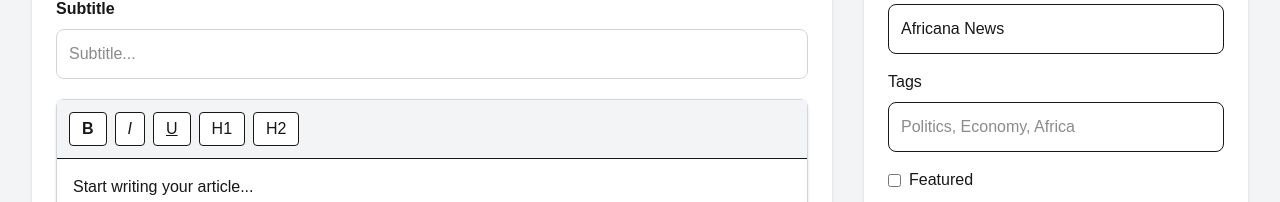
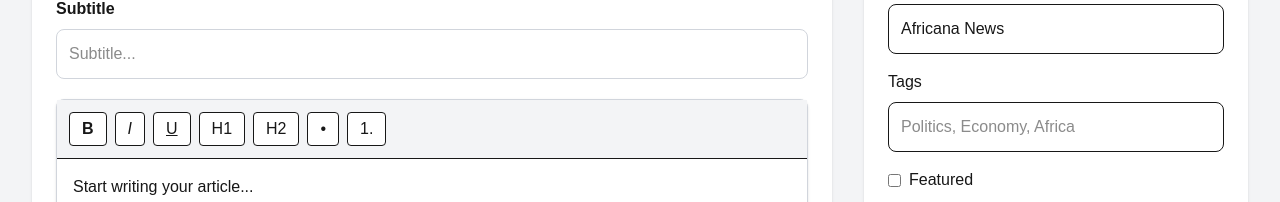
Before and after one commit to tbagbotas/Africana, a Next.js app: page /admin/articles/new in a window 1280 px wide. Shown: the part 221-423 px from the top of the page. Built offline with nearby package versions, Linux system fonts and the light colour scheme.

Commit message:
Added lists and advanced editor toolbar

```diff
--- a/src/components/admin/RichTextEditor.tsx
+++ b/src/components/admin/RichTextEditor.tsx
@@ -98,7 +98,29 @@ export default function RichTextEditor({
         >
           H2
         </button>
+<button
+  type="button"
+  onClick={() => editor.chain().focus().toggleBulletList().run()}
+  className={`rounded px-3 py-1 ${
+    editor.isActive("bulletList")
+      ? "bg-emerald-600 text-white"
+      : "border bg-white"
+  }`}
+>
+  •
+</button>
 
+<button
+  type="button"
+  onClick={() => editor.chain().focus().toggleOrderedList().run()}
+  className={`rounded px-3 py-1 ${
+    editor.isActive("orderedList")
+      ? "bg-emerald-600 text-white"
+      : "border bg-white"
+  }`}
+>
+  1.
+</button>
       </div>
 
       {/* Editor */}
--- a/src/components/admin/editor/EditorToolbar.tsx
+++ b/src/components/admin/editor/EditorToolbar.tsx
@@ -1,5 +1,4 @@
 import ToolbarButton from "./ToolbarButton";
-
 import type { Editor } from "@tiptap/react";
 
 interface EditorToolbarProps {
@@ -32,6 +31,38 @@ export default function EditorToolbar({
         onClick={() => editor.chain().focus().toggleUnderline().run()}
       />
 
+      <ToolbarButton
+        label="H1"
+        active={editor.isActive("heading", { level: 1 })}
+        onClick={() =>
+          editor.chain().focus().toggleHeading({ level: 1 }).run()
+        }
+      />
+
+      <ToolbarButton
+        label="H2"
+        active={editor.isActive("heading", { level: 2 })}
+        onClick={() =>
+          editor.chain().focus().toggleHeading({ level: 2 }).run()
+        }
+      />
+
+      <ToolbarButton
+        label="•"
+        active={editor.isActive("bulletList")}
+        onClick={() =>
+          editor.chain().focus().toggleBulletList().run()
+        }
+      />
+
+      <ToolbarButton
+        label="1."
+        active={editor.isActive("orderedList")}
+        onClick={() =>
+          editor.chain().focus().toggleOrderedList().run()
+        }
+      />
+
     </div>
   );
 }
```
